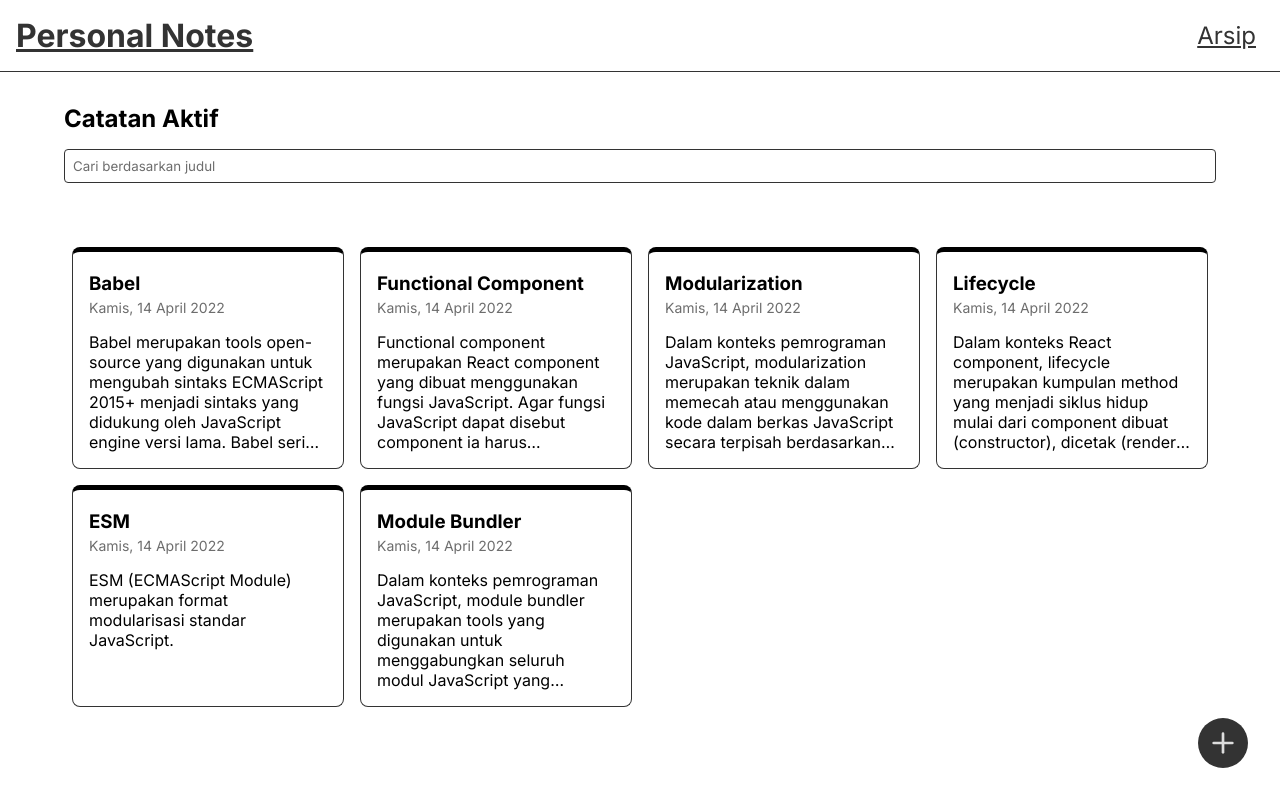
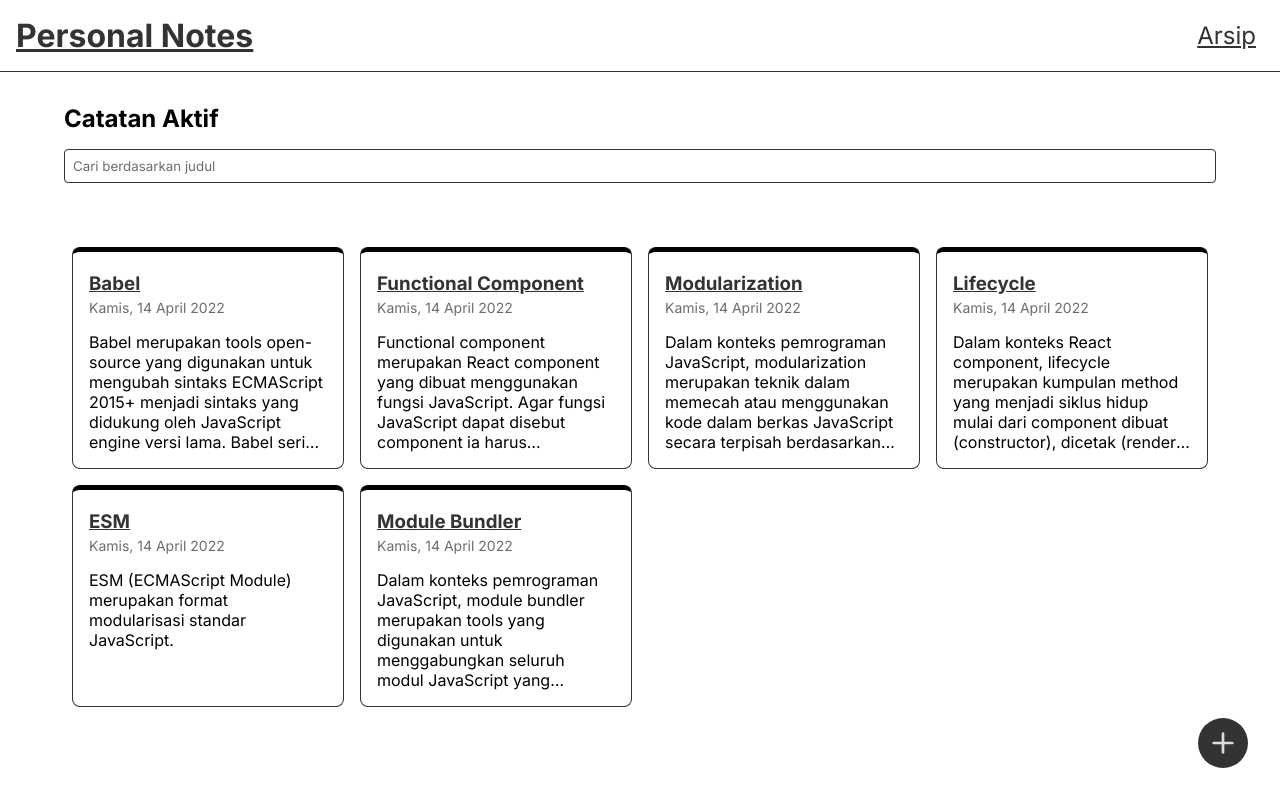
Before and after one commit to NaufalFadhil/React_DIcoding_Personal-Notes, a React (Vite) app: page / in a window 1280 px wide. Built offline with nearby package versions, Linux system fonts and the light colour scheme.

Commit message:
feat: create detail page

```diff
--- a/src/components/App.jsx
+++ b/src/components/App.jsx
@@ -1,10 +1,9 @@
 import React from 'react';
 import { Route, Routes } from 'react-router-dom';
-import { getAllNotes } from '../utils/local-data';
 import Header from './Header';
-import Main from './Main';
 import HomePage from '../pages/HomePage';
 import AddPage from '../pages/AddPage';
+import DetailPage from '../pages/DetailPage';
 
 function App() {
   return (
@@ -14,6 +13,7 @@ function App() {
         <Routes>
           <Route path="/" element={<HomePage />} />
           <Route path="/notes/new" element={<AddPage />} />
+          <Route path="/notes/:id" element={<DetailPage />} />
         </Routes>
       </main>
     </div>
--- a/src/components/NoteItem.jsx
+++ b/src/components/NoteItem.jsx
@@ -1,17 +1,36 @@
 
 import React from 'react'
 import { showFormattedDate } from '../utils';
+import { Link } from 'react-router-dom';
 
-function NoteItem({ title, createdAt, body, id, onDelete }) {
-  return (
-    <div className='note-item'>
-      <div className='note-item__content'>
-        <h3 className='note-item__title'>{title}</h3>
-        <p className='note-item__createdAt'>{showFormattedDate(createdAt)}</p>
-        <p className='note-item__body'>{body}</p>
+class NoteItem extends React.Component{
+  constructor(props) {
+    super(props)
+
+    this.state = {
+      id: props.id,
+      title: props.title,
+      body: props.body,
+      createdAt: props.createdAt,
+      detailLink: `/notes/${props.id}`
+    }
+  }
+
+  render() {
+    return (
+      <div className='note-item'>
+        <div className='note-item__content'>
+          <h3 className='note-item__title'>
+            <Link to={ this.state.detailLink }>
+              {this.state.title}
+            </Link>
+          </h3>
+          <p className='note-item__createdAt'>{showFormattedDate(this.state.createdAt)}</p>
+          <p className='note-item__body'>{this.state.body}</p>
+        </div>
       </div>
-    </div>
-  )
+    )
+  }
 }
 
 export default NoteItem;
--- /dev/null
+++ b/src/pages/DetailPage.jsx
@@ -0,0 +1,25 @@
+import React from 'react'
+import { getNote } from '../utils/local-data';
+import { useParams } from 'react-router-dom';
+import { FiTrash } from 'react-icons/fi';
+import { showFormattedDate } from '../utils/index';
+
+function DetailPage() {
+  const  { id } = useParams();
+  const note = getNote(id);
+
+  return(
+    <section>
+      <div className='detail-page'>
+        <h3 className='detail-page__title'>{ note.title }</h3>
+        <p className='detail-page__createdAt'>{showFormattedDate(note.createdAt)}</p>
+        <div className='detail-page__body'>{ note.body }</div>
+        <div className='detail-page__action'>
+          <button className='action' type='button' title='Delete'><FiTrash /></button>
+        </div>
+      </div>
+    </section>
+  )
+}
+
+export default DetailPage;
```
